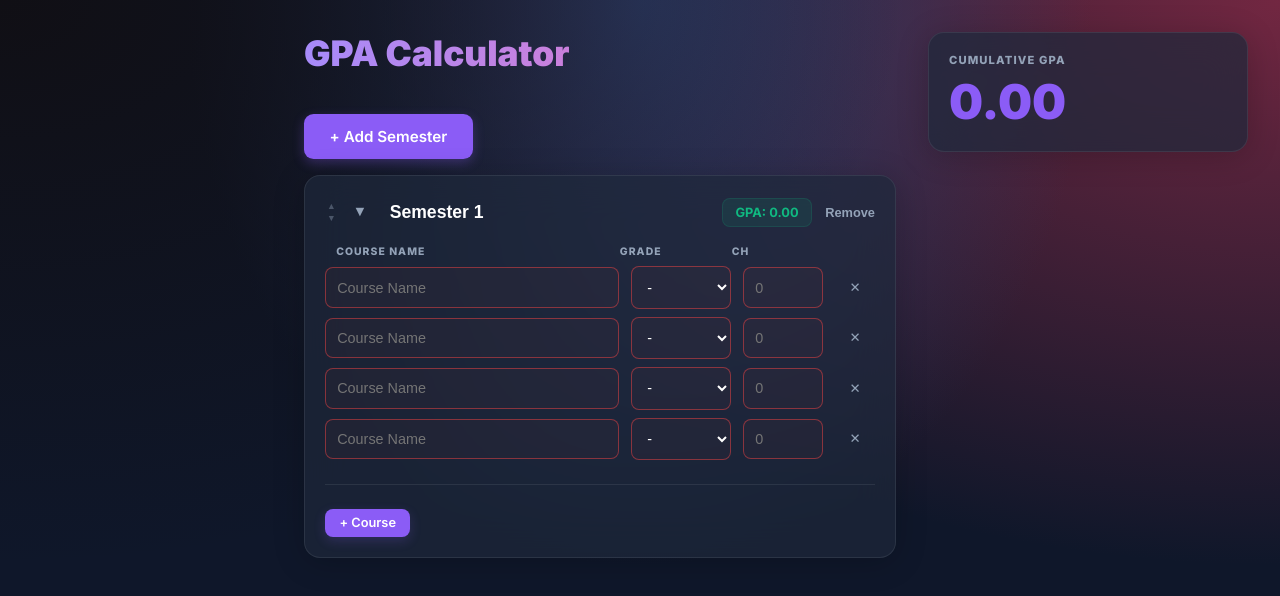
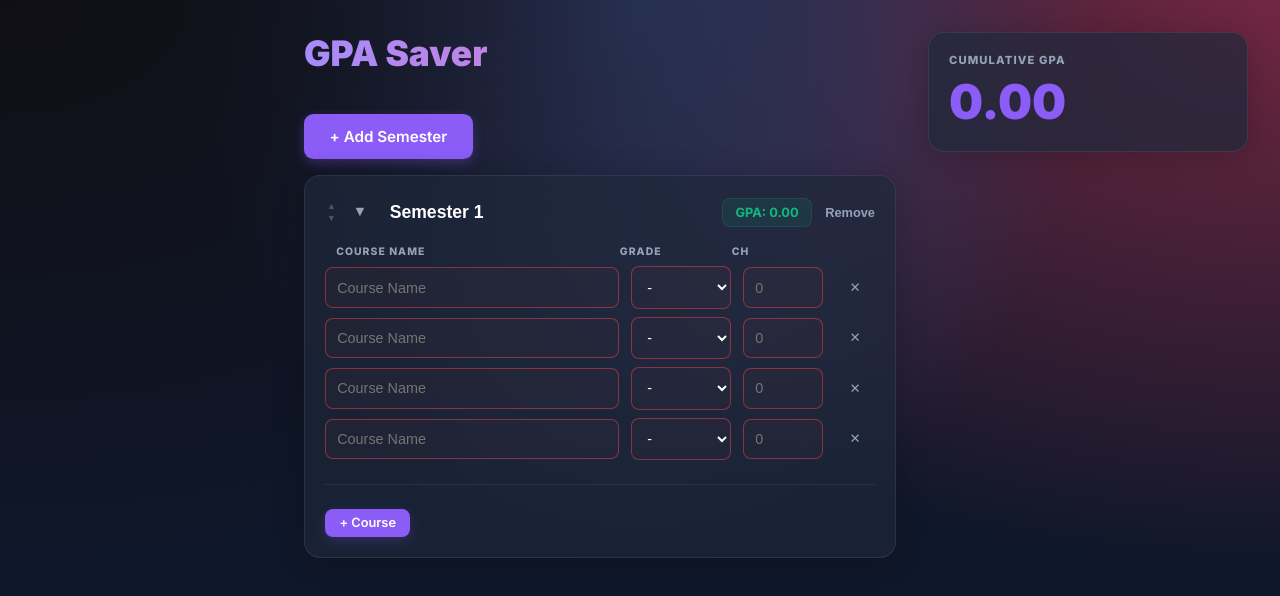
Before and after one commit to MuhammadQasimHamid/GPATracker, a Next.js app in the folder gpa-calc/: page / in a window 1280 px wide. Shown: the top 596 px of the page. Built offline with nearby package versions, Linux system fonts and the light colour scheme.

Commit message:
Updates in UI UX

```diff
--- a/gpa-calc/src/app/globals.css
+++ b/gpa-calc/src/app/globals.css
@@ -399,7 +399,7 @@ body {
 
 /* Visibility Utilities - CRITICAL FIX */
 .desktop-only {
-  /* display: block; removed to allow grid/flex */
+  /* removed display: block to allow grid/flex, using media queries below */
 }
 
 .mobile-only {
--- a/gpa-calc/src/app/layout.tsx
+++ b/gpa-calc/src/app/layout.tsx
@@ -7,7 +7,7 @@ import InstallPrompt from '@/components/InstallPrompt';
 const inter = Inter({ subsets: ['latin'] });
 
 export const metadata = {
-  title: 'Premium GPA Calculator',
+  title: 'GPA Saver',
   description: 'Calculate your GPA and CGPA with ease and elegance. Data saved locally.',
   manifest: '/manifest.json',
 };
--- a/gpa-calc/src/components/Dashboard.tsx
+++ b/gpa-calc/src/components/Dashboard.tsx
@@ -18,7 +18,7 @@ export default function Dashboard() {
 
             {/* Middle Column: Main Content */}
             <main className="main-content">
-                <h1 className="title-left">GPA Calculator</h1>
+                <h1 className="title-left">GPA Saver</h1>
 
                 <div className="mobile-only">
                     <Sidebar />
--- a/gpa-calc/src/components/InstallPrompt.tsx
+++ b/gpa-calc/src/components/InstallPrompt.tsx
@@ -8,6 +8,13 @@ export default function InstallPrompt() {
     const [isVisible, setIsVisible] = useState(false);
 
     useEffect(() => {
+        // Register Service Worker
+        if ('serviceWorker' in navigator) {
+            navigator.serviceWorker.register('/sw.js').catch((err) => {
+                console.error('Service Worker registration failed:', err);
+            });
+        }
+
         // Check if iOS
         const isIosDevice = /iPad|iPhone|iPod/.test(navigator.userAgent) && !(window as any).MSStream;
         setIsIos(isIosDevice);
@@ -54,7 +61,7 @@ export default function InstallPrompt() {
     return (
         <div className="glass-card install-prompt">
             <div className="install-header">
-                <span className="install-title">Install GPA Calculator</span>
+                <span className="install-title">Install GPA Saver</span>
                 <button className="btn-icon-danger" onClick={() => setIsVisible(false)}>✕</button>
             </div>
             <p className="install-desc">
--- a/gpa-calc/src/components/Semester.tsx
+++ b/gpa-calc/src/components/Semester.tsx
@@ -53,7 +53,7 @@ export default function Semester({ semester }: Props) {
             {!semester.isCollapsed && (
                 <div className="semester-content">
                     <div className="courses-list" >
-                        <div className="course-header desktop-only">
+                        <div className="course-header">
                             <div className="header-label">Course Name</div>
                             <div className="header-label">Grade</div>
                             <div className="header-label">CH</div>
```
Also changed, not shown: gpa-calc/public/sw.js (added, +24 -0 lines), gpa-calc/public/manifest.json.
